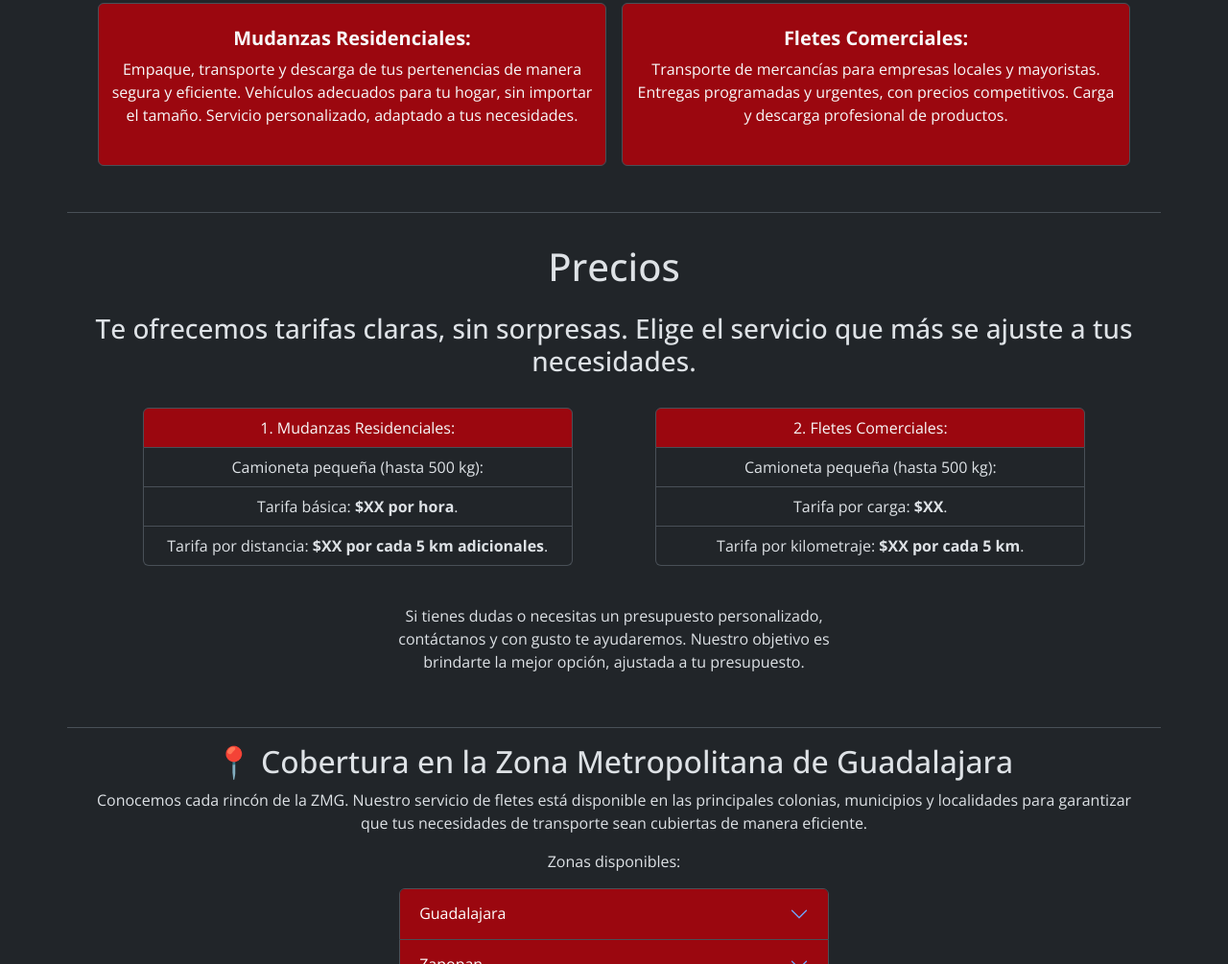
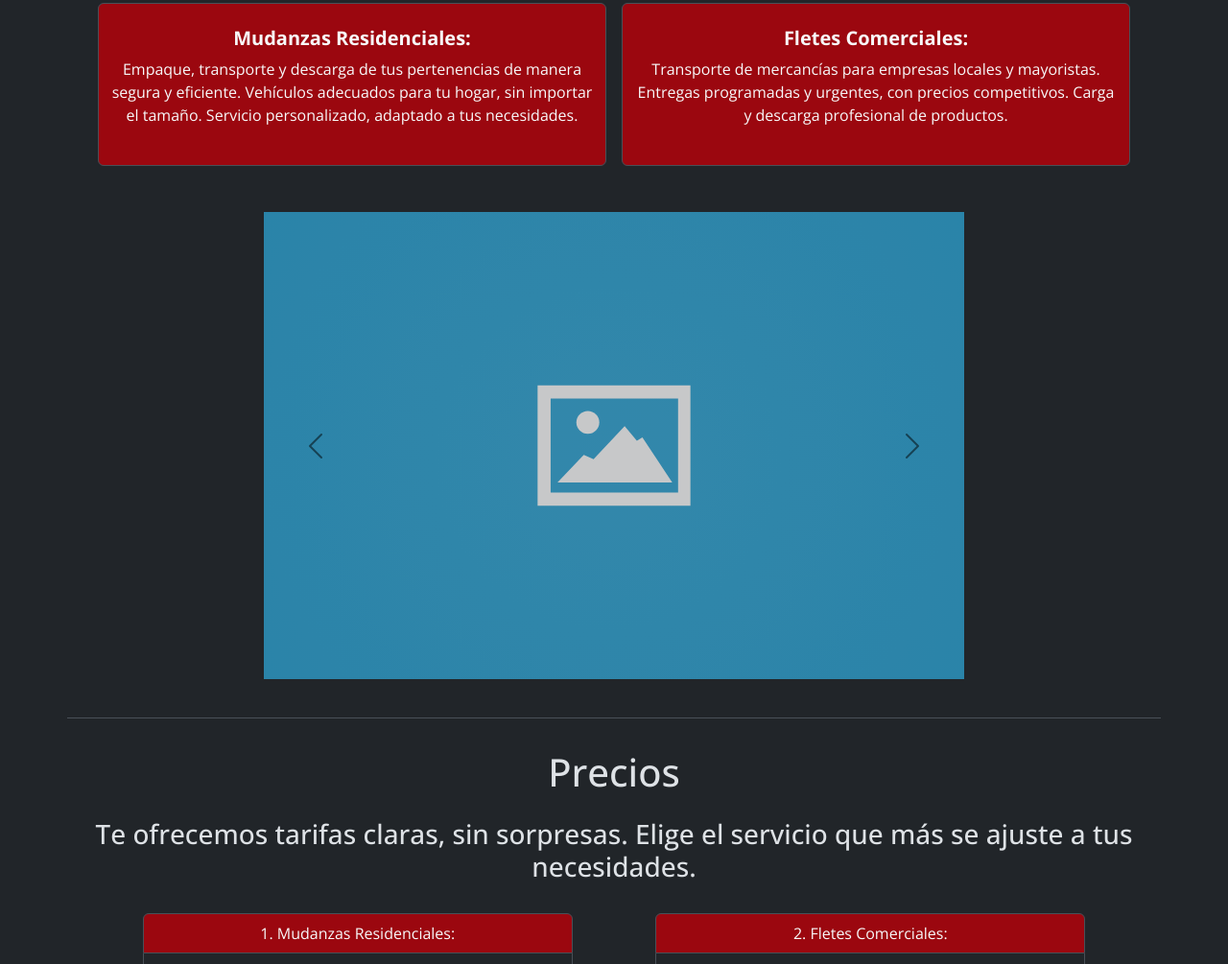
Before and after one commit to djruizp31/Fletes-y-Mudanzas, a plain HTML site: page index.html in a window 1280 px wide. Shown: the part 926-1931 px from the top of the page at 96% size. Drawn offline with nearby package versions, Linux system fonts and the light colour scheme.

Commit message:
Added carrousel example

```diff
--- a/index.html
+++ b/index.html
@@ -151,6 +151,31 @@
             Entregas programadas y urgentes, con precios competitivos. Carga y
             descarga profesional de productos.
           </p>
+        </div>
+      </div>
+      <div class="row  mt-4 pt-3">
+        <div class="col-8 mx-auto">
+          <div id="carouselExample" class="carousel slide">
+            <div class="carousel-inner">
+              <div class="carousel-item active">
+                <img src="img/Example.svg" class="d-block w-100" style="opacity: 0.75;" alt="...">
+              </div>
+              <div class="carousel-item">
+                <img src="img/Example.svg" class="d-block w-100" style="opacity: 0.5;" alt="...">
+              </div>
+              <div class="carousel-item">
+                <img src="img/Example.svg" class="d-block w-100" style="opacity: 0.25;" alt="...">
+              </div>
+            </div>
+            <button class="carousel-control-prev" type="button" data-bs-target="#carouselExample" data-bs-slide="prev">
+              <span class="carousel-control-prev-icon" aria-hidden="true"></span>
+              <span class="visually-hidden">Previous</span>
+            </button>
+            <button class="carousel-control-next" type="button" data-bs-target="#carouselExample" data-bs-slide="next">
+              <span class="carousel-control-next-icon" aria-hidden="true"></span>
+              <span class="visually-hidden">Next</span>
+            </button>
+          </div>
         </div>
       </div>
     </div>
```
Also changed, not shown: img/Example.svg (added).
